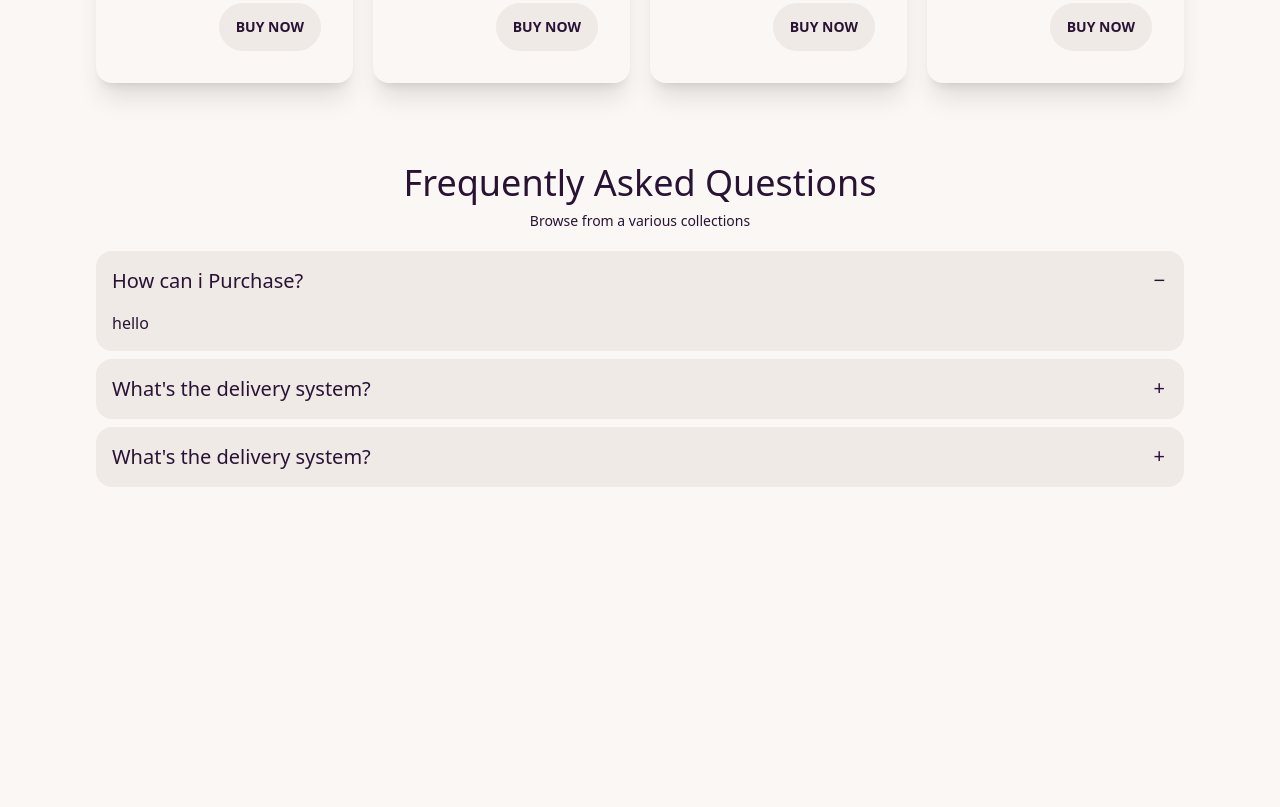
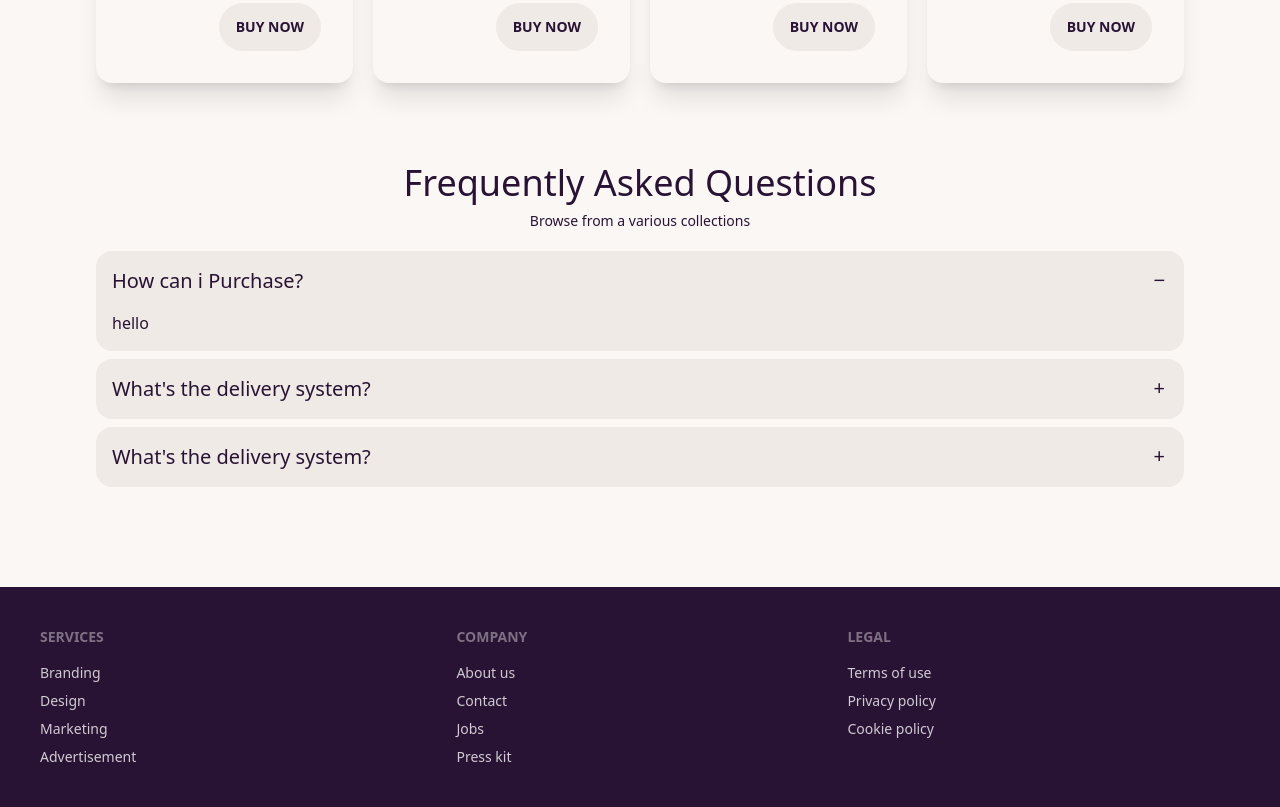
Before and after one commit to rirubelhossain/daisyui-web, a plain HTML site: page index.html in a window 1280 px wide. Shown: the part 2081-2888 px from the top of the page. Before the commit the page ends 2628 px from the top, so only its background shows below. Drawn offline with nearby package versions, Linux system fonts and the light colour scheme.

Commit message:
Footer section completed

```diff
--- a/index.html
+++ b/index.html
@@ -251,9 +251,34 @@
             <p>hello</p>
           </div>
         </div>
-
      </section>
+     <!-- FAQ section completed -->
 
 
+
+     <!-- footer section -->
+
+     <footer class="footer p-10 bg-neutral text-neutral-content mt-20">
+      <div>
+        <span class="footer-title">Services</span>
+        <a class="link link-hover">Branding</a>
+        <a class="link link-hover">Design</a>
+        <a class="link link-hover">Marketing</a>
+        <a class="link link-hover">Advertisement</a>
+      </div>
+      <div>
+        <span class="footer-title">Company</span>
+        <a class="link link-hover">About us</a>
+        <a class="link link-hover">Contact</a>
+        <a class="link link-hover">Jobs</a>
+        <a class="link link-hover">Press kit</a>
+      </div>
+      <div>
+        <span class="footer-title">Legal</span>
+        <a class="link link-hover">Terms of use</a>
+        <a class="link link-hover">Privacy policy</a>
+        <a class="link link-hover">Cookie policy</a>
+      </div>
+    </footer>
 </body>
 </html>
```
